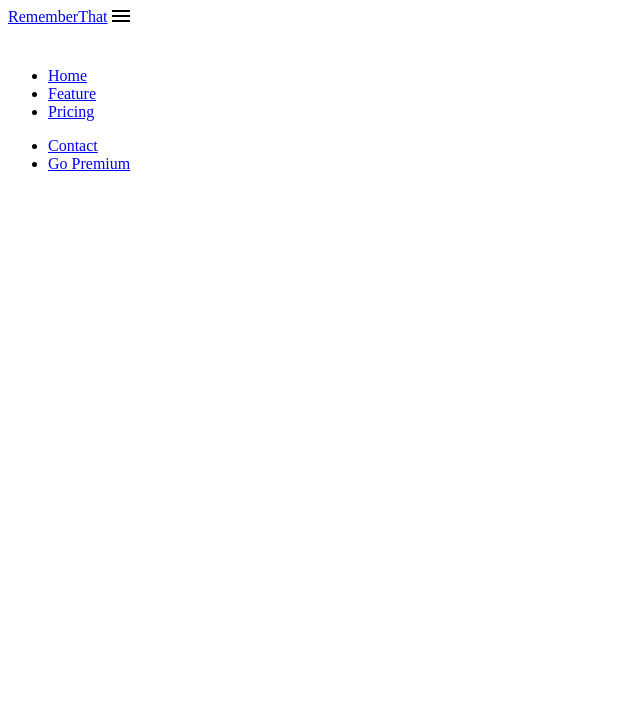
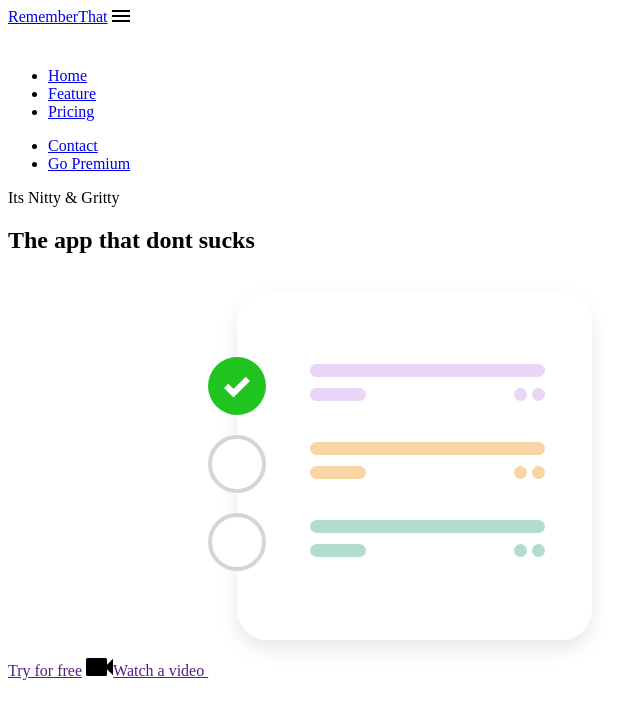
Before and after one commit to siddharthVishwakarma/RememberThat, a plain HTML site: page index.html in a window 1280 px wide. Shown: the whole page, without its empty margins (0-644 px from the left). Drawn offline with Linux system fonts and the light colour scheme.

Commit message:
carousel1

```diff
--- a/index.html
+++ b/index.html
@@ -32,6 +32,26 @@
             </nav>
         </div>
     </div>
+
+    <!-- Carousel -->
+    <section class="hero">
+        <div class="container">
+            <div class="left-col">
+                <p class="subhead">Its Nitty &amp; Gritty</p>
+                <h1>The app that dont sucks</h1>
+
+                <div class="hero-cta">
+                    <a href="" class="primary-cta">Try for free</a>
+                    <a href="" class="watch-video-cta">
+                        <img src="/images/watch.svg" alt="Watch a video">Watch a video
+                    </a>
+
+                    <img src="/images/illustration.svg" alt="illustration" class="hero-img">
+                </div>
+            </div>
+        </div>
+    </section>
+
 </body>
 
 </html>
```
